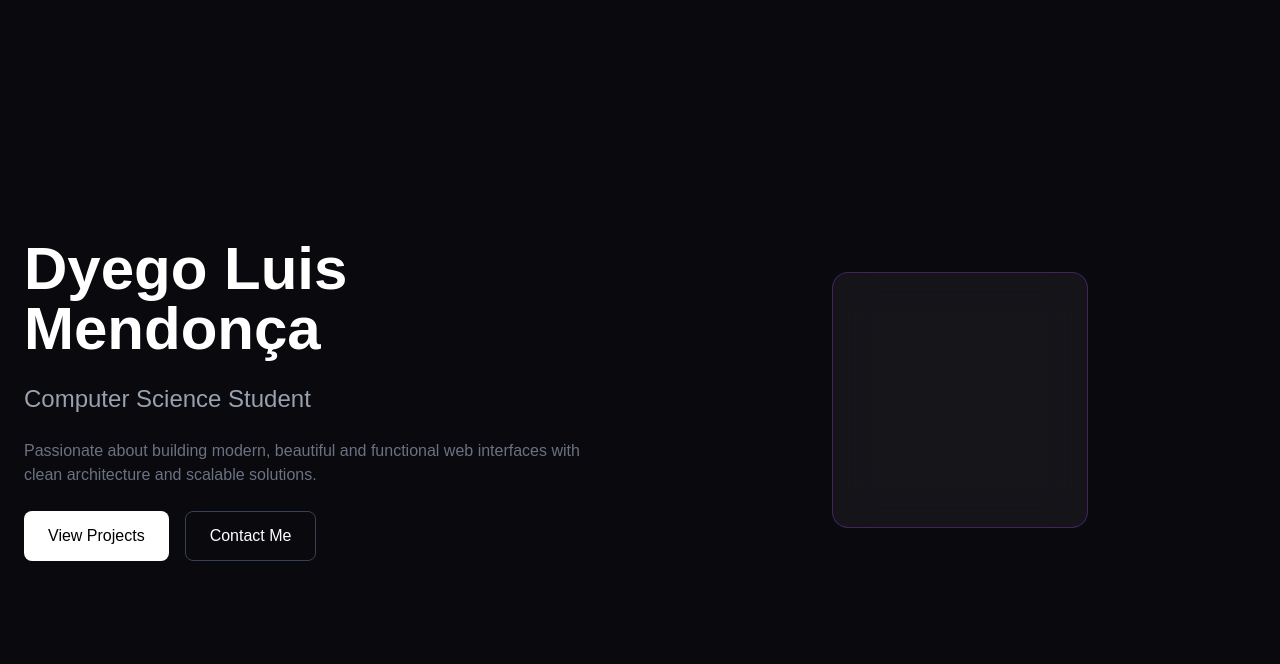
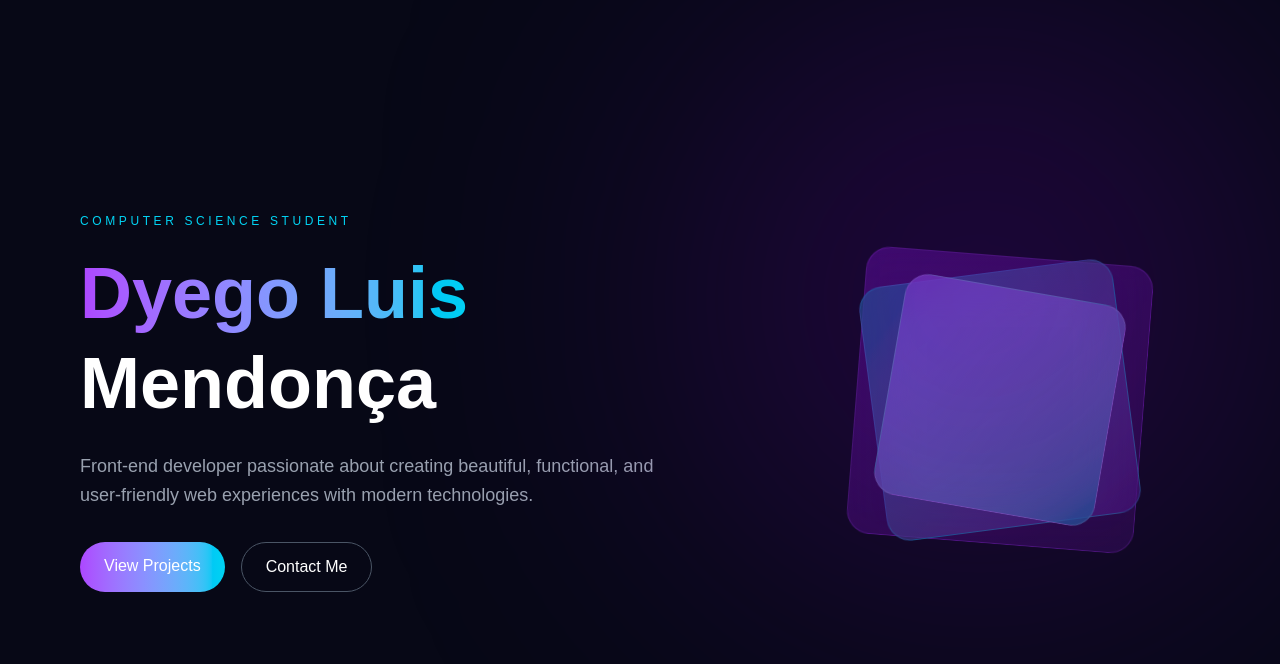
Before and after one commit to Dyego27/Dyego-Portfolio, a Next.js app: page / in a window 1280 px wide. Shown: the top 664 px of the page. Built offline with nearby package versions, Linux system fonts and the light colour scheme.

Commit message:
Animações feitas,e estilizados

```diff
--- a/app/components/hero/Hero.tsx
+++ b/app/components/hero/Hero.tsx
@@ -1,44 +1,101 @@
 "use client";
+
+import { motion } from "framer-motion";
+import Link from "next/link";
 
 export default function Hero() {
   return (
-    <section className="relative min-h-screen overflow-hidden bg-[#09090E]">
-      {/* Container */}
-      <div className="mx-auto max-w-7xl px-6">
-        {/* Grid Layout */}
-        <div className="grid min-h-screen items-center gap-12 lg:grid-cols-2">
-          {/* Left Side - Content */}
-          <div className="flex flex-col gap-6 text-center lg:text-left">
-            <h1 className="text-4xl font-bold text-white sm:text-5xl lg:text-6xl">
-              Dyego Luis Mendonça
-            </h1>
+    <section className="relative min-h-screen flex items-center bg-[#070816] px-6 md:px-20 py-20 md:py-0 overflow-hidden">
+      <div className="max-w-6xl mx-auto w-full flex flex-col md:flex-row items-center justify-between gap-16">
+        <div className="max-w-xl">
+          <motion.span
+            initial={{ opacity: 0, y: 20 }}
+            animate={{ opacity: 1, y: 0 }}
+            transition={{ duration: 0.6 }}
+            className="text-xs tracking-[0.3em] text-cyan-400 uppercase"
+          >
+            Computer Science Student
+          </motion.span>
 
-            <h2 className="text-xl text-gray-400 sm:text-2xl">
-              Computer Science Student
-            </h2>
+          <motion.h1
+            initial={{ opacity: 0, y: 40 }}
+            animate={{ opacity: 1, y: 0 }}
+            transition={{ duration: 0.8, delay: 0.7 }}
+            className="mt-4 text-5xl md:text-7xl font-bold leading-tight"
+          >
+            <span className="bg-gradient-to-r from-purple-500 to-cyan-400 bg-clip-text text-transparent">
+              Dyego Luis
+            </span>
+            <br />
+            <span className="text-white">Mendonça</span>
+          </motion.h1>
 
-            <p className="max-w-xl text-gray-500">
-              Passionate about building modern, beautiful and functional web
-              interfaces with clean architecture and scalable solutions.
-            </p>
+          <motion.p
+            initial={{ opacity: 0, y: 40 }}
+            animate={{ opacity: 1, y: 0 }}
+            transition={{ duration: 0.4, delay: 0.4 }}
+            className="mt-6 text-gray-400 text-lg leading-relaxed"
+          >
+            Front-end developer passionate about creating beautiful, functional,
+            and user-friendly web experiences with modern technologies.
+          </motion.p>
 
-            <div className="flex flex-col gap-4 sm:flex-row sm:justify-center lg:justify-start">
-              <button className="rounded-lg bg-white px-6 py-3 font-medium text-black transition hover:opacity-90">
-                View Projects
-              </button>
+          <motion.div
+            initial={{ opacity: 0, y: 40 }}
+            animate={{ opacity: 1, y: 0 }}
+            transition={{ duration: 0.8, delay: 0.6 }}
+            className="mt-8 flex gap-4"
+          >
+            <Link
+              href="#projects"
+              className="px-6 py-3 rounded-full bg-gradient-to-r from-purple-500 to-cyan-400 text-white font-medium hover:scale-105 transition duration-300"
+            >
+              View Projects
+            </Link>
 
-              <button className="rounded-lg border border-gray-700 px-6 py-3 font-medium text-white transition hover:bg-gray-800">
-                Contact Me
-              </button>
-            </div>
-          </div>
+            <Link
+              href="#contact"
+              className="px-6 py-3 rounded-full border border-gray-600 text-white hover:bg-white hover:text-black transition duration-300"
+            >
+              Contact Me
+            </Link>
+          </motion.div>
+        </div>
 
-          {/* Right Side - Floating Card Placeholder */}
-          <div className="flex items-center justify-center">
-            <div className="h-64 w-64 rounded-2xl border border-purple-500/30 bg-white/5 backdrop-blur-xl" />
-          </div>
+        <div className="relative w-[280px] h-[280px] md:w-[400px] md:h-[400px] flex items-center justify-center mt-16 md:mt-0">
+          <motion.div
+            animate={{ rotate: [0, 6, -6, 0] }}
+            transition={{
+              duration: 25,
+              repeat: Infinity,
+              ease: "easeInOut",
+            }}
+            className="absolute w-72 h-72 rounded-3xl bg-gradient-to-br from-purple-600/30 to-purple-800/20 backdrop-blur-xl border border-purple-500/20"
+          />
+
+          <motion.div
+            animate={{ rotate: [0, -8, 8, 0] }}
+            transition={{
+              duration: 20,
+              repeat: Infinity,
+              ease: "easeInOut",
+            }}
+            className="absolute w-64 h-64 rounded-3xl bg-gradient-to-br from-cyan-500/30 to-purple-600/20 backdrop-blur-xl border border-cyan-400/20"
+          />
+
+          <motion.div
+            animate={{ rotate: [0, 10, -10, 0] }}
+            transition={{
+              duration: 18,
+              repeat: Infinity,
+              ease: "easeInOut",
+            }}
+            className="absolute w-56 h-56 rounded-3xl bg-gradient-to-br from-purple-500/40 to-cyan-500/30 backdrop-blur-xl border border-white/10"
+          />
         </div>
       </div>
+
+      <div className="absolute top-0 right-0 w-[600px] h-[600px] bg-purple-700/20 blur-[140px] rounded-full" />
     </section>
   );
 }
```
